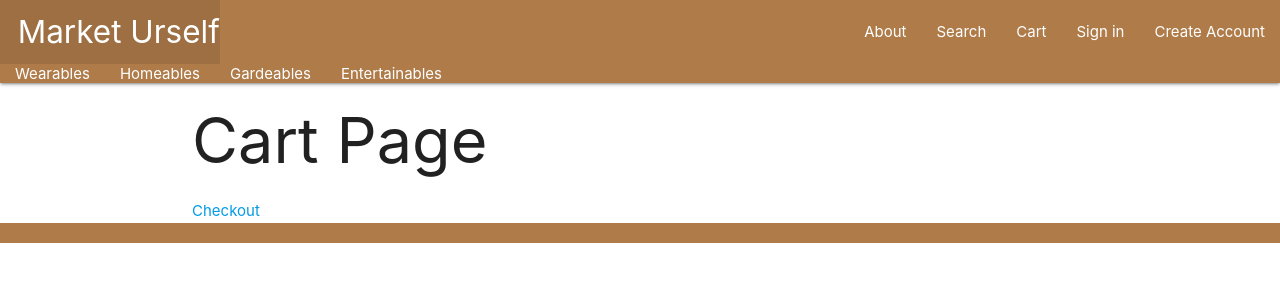
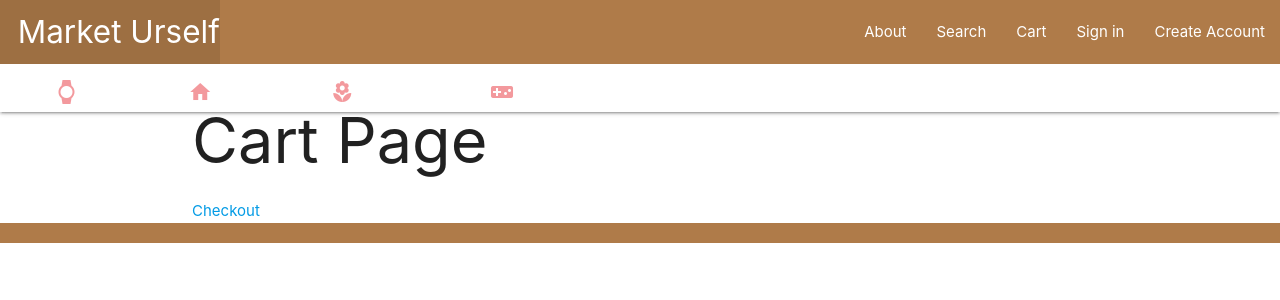
Before and after one commit to surysanchez/market-urself, a Django app: page /cart/ in a window 1280 px wide. Shown: the top 300 px of the page. Run offline with Django 4.2, Linux system fonts and the light colour scheme.

Commit message:
icons added and category now filters

```diff
--- a/main_app/models.py
+++ b/main_app/models.py
@@ -10,7 +10,7 @@ CATEGORIES = (
     ('consumables', 'Consumables'),
     ('homeables', 'Homeables'),
     ('gardenables', 'Gardenables'),
-    ('entertainmentables', 'Entertainables'),
+    ('entertainables', 'Entertainables'),
 )
 
 TAGS = (
--- a/main_app/templates/base.html
+++ b/main_app/templates/base.html
@@ -21,7 +21,6 @@
                 </ul>
                 <ul class="right">
                     {% if user.is_authenticated %}
-                    <li>{{ user }}</li>
                     {% endif %}
                     <li><a href="{% url 'about' %}">About</a></li>
                     <li><a href="{% url 'search' %}">Search</a></li>
@@ -35,12 +34,12 @@
                     {% endif %}
                 </ul>
             </div>
-            <div justifyContent="center" class="nav-content">
-                <ul>
-                    <li> <a href="/wearables">Wearables</a></li>
-                    <li> <a href="/homeables">Homeables</a></li>
-                    <li> <a href="/gardeables">Gardeables</a></li>
-                    <li> <a href="/entertainables">Entertainables</a></li>
+            <div class="nav-content center-align">
+                <ul class="tabs tabs-centered">
+                    <li class="tab"> <a href="/wearables"><i class="material-icons">watch</i>Wearables</a></li>
+                    <li class="tab"> <a href="/homeables"><i class="material-icons">home</i>Homeables</a></li>
+                    <li class="tab"> <a href="/gardenables"><i class="material-icons">local_florist</i>Gardenables</a></li>
+                    <li class="tab"> <a href="/entertainables"><i class="material-icons">videogame_asset</i>Entertainables</a></li>
                 </ul>
             </div>
         </nav>
--- a/main_app/urls.py
+++ b/main_app/urls.py
@@ -44,6 +44,6 @@ urlpatterns = [
     #categories
     path('wearables', views.category, name='category_detail'),
     path('homeables', views.category, name='category_detail'),
-    path('gardeables', views.category, name='category_detail'),
+    path('gardenables', views.category, name='category_detail'),
     path('entertainables', views.category, name='category_detail'),
 ]
--- a/main_app/views.py
+++ b/main_app/views.py
@@ -28,7 +28,8 @@ def checkout(request):
 def category(request):
   absPath = request.path
   category = absPath.replace('/', '')
-  return render(request, 'category/detail.html', {'category': category})
+  items = Item.objects.filter(category = category)
+  return render(request, 'category/detail.html', {'category': category, 'items': items})
 
 def items_detail(request, pk):
   table = Table.objects.filter(user=request.user)
```
Also changed, not shown: main_app/templates/category/detail.html (+8 -1 lines), main_app/migrations/0005_alter_table_table_category.py (added).
